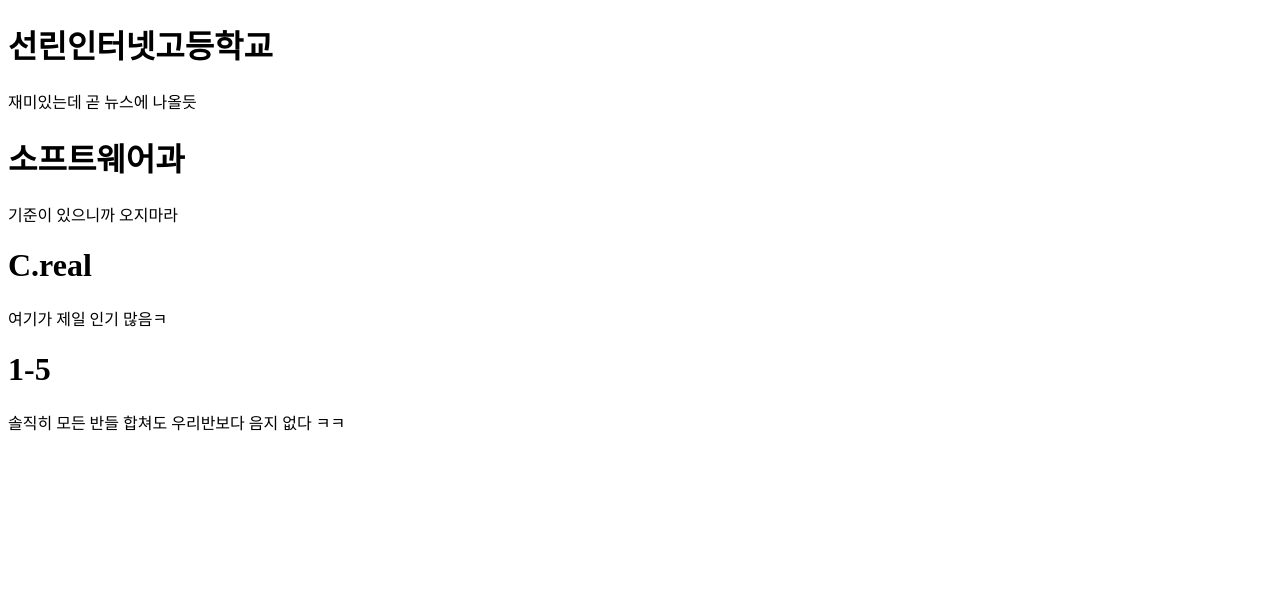
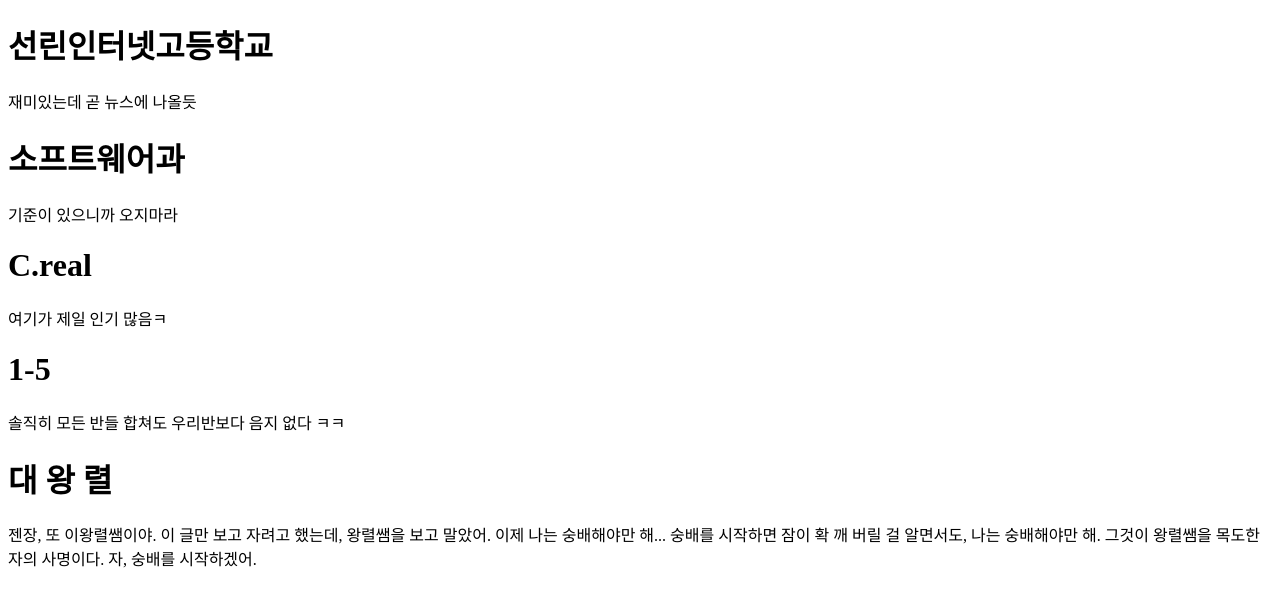
Before and after one commit to happythief08/wang, a plain HTML site: page index.html in a window 1280 px wide. Drawn offline with Linux system fonts and the light colour scheme.

Commit message:
大 왕 렬

```diff
--- a/index.html
+++ b/index.html
@@ -14,6 +14,10 @@
     <p>여기가 제일 인기 많음ㅋ</p>
     <h1>1-5</h1>
     <p>솔직히 모든 반들 합쳐도 우리반보다 음지 없다 ㅋㅋ</p>
-
+    <h1>대 왕 렬</h1>
+    <p>젠장, 또 이왕렬쌤이야. 이 글만 보고 자려고 했는데,
+        왕렬쌤을 보고 말았어. 이제 나는 숭배해야만 해...
+        숭배를 시작하면 잠이 확 깨 버릴 걸 알면서도, 나는 숭배해야만 해.
+        그것이 왕렬쌤을 목도한 자의 사명이다. 자, 숭배를 시작하겠어.</p>
 </body>
 </html>
```
